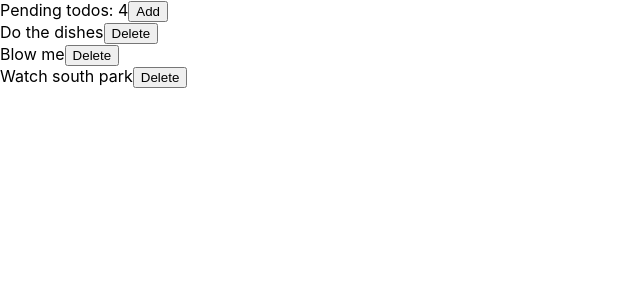
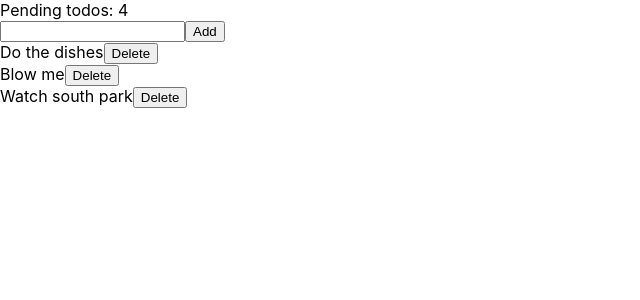
Before and after one commit to otytlandsvik/inf-2300-oblig2, a React (Create React App) app in the folder frontend/: page / in a window 1280 px wide. Shown: the top 300 px of the page, without its empty margins (0-640 px from the left). Built offline with nearby package versions, Linux system fonts and the light colour scheme.

Commit message:
added input field for cards, need to add logic to get input data

```diff
--- a/frontend/src/components/TodoList.js
+++ b/frontend/src/components/TodoList.js
@@ -2,7 +2,11 @@ import React, { useState } from "react";
 import Card from "./Card.js";
 
 function TodoList(props) {
+    /* Todo item count */
     const [count, setCount] = useState(4);
+    /* Input text for new card */
+    const [input, setInput] = useState();
+    /* List of cards */
     const [cards, setCards] = useState(() => {
         return [
             { id: 0, text: "Do the dishes" },
@@ -10,6 +14,11 @@ function TodoList(props) {
             { id: 2, text: "Watch south park" },
         ];
     });
+
+    /* Update the input useState */
+    function updateInput() {
+        setInput(event.target.value);
+    }
 
     /* Add card on button click */
     function addCard() {
@@ -28,6 +37,8 @@ function TodoList(props) {
     return (
         <div>
             <span>Pending todos: {count}</span>
+            <br></br>
+            <input type="text" onChange={updateInput}></input>
             <button onClick={addCard}>Add</button>
             {cards.map((card) => (
                 <Card
```
